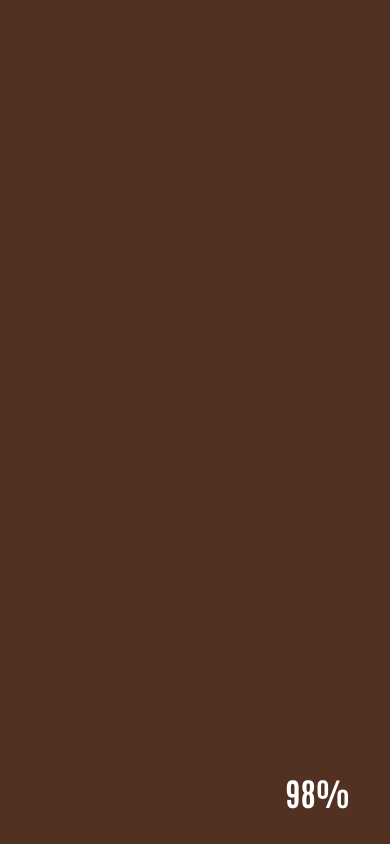
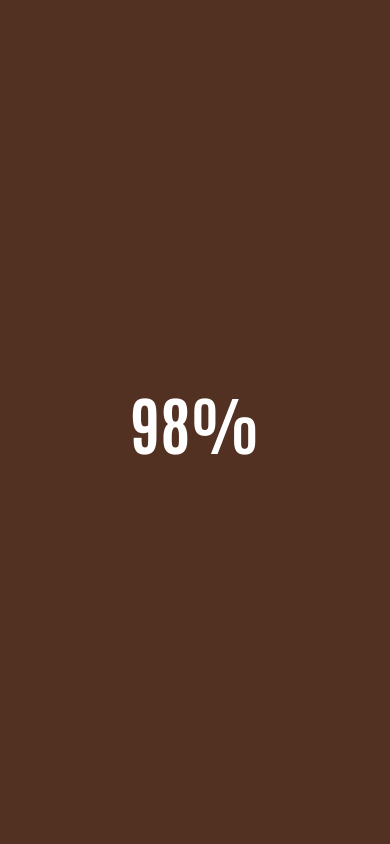
Before and after one commit to LoopCrafter/spylt, a React (Vite) app: page / in a window 390 px wide. Shown: the top 844 px of the page. Built offline with nearby package versions, Linux system fonts and the light colour scheme; a web font is replaced by a local one.

Commit message:
Stylefix for loader in responsive

```diff
--- a/src/components/FlavorSlider.tsx
+++ b/src/components/FlavorSlider.tsx
@@ -37,7 +37,7 @@ const FlavorSlider = () => {
         {flavorlists.map((flavor) => (
           <div
             key={flavor.name}
-            className={`relative z-30 lg:w-[50vw] w-96 lg:h-[70vh] md:w-[90vw] md:h-[50vh] h-80 flex-none ${flavor.rotation}`}
+            className={`relative z-30 lg:w-[50vw] w-96 lg:h-[70vh] md:w-[90vw] md:h-[50vh] h-80 flex-none ${flavor.rotation} flavor-item`}
           >
             <img
               src={`/images/${flavor.color}-bg.svg`}
--- a/src/components/Loader.tsx
+++ b/src/components/Loader.tsx
@@ -47,7 +47,7 @@ const Loader: React.FC<LoaderProps> = ({ onComplete }) => {
       }}
       className="fixed top-0 left-0 w-screen h-screen inset-0 z-[2500] bg-dark-brown flex items-center justify-center text-white text-6xl font-bold loader"
     >
-      <div className="absolute right-10 bottom-10 counter" ref={counterRef}>
+      <div className="md:absolute right-10 bottom-10 counter" ref={counterRef}>
         0%
       </div>
     </div>
--- a/src/index.css
+++ b/src/index.css
@@ -282,7 +282,7 @@ body::-webkit-scrollbar {
     }
   }
   .counter {
-    @apply text-white 2xl:text-[6.5rem] md:text-[3rem] text-[2rem] font-bold uppercase leading-[6.5vw];
+    @apply text-white 2xl:text-[6.5rem]  text-[4rem] font-bold uppercase leading-[6.5vw];
   }
 }
 
@@ -297,3 +297,7 @@ body::-webkit-scrollbar {
     transform: rotate(360deg);
   }
 }
+
+.flavor-item {
+  max-width: 750px;
+}
```
